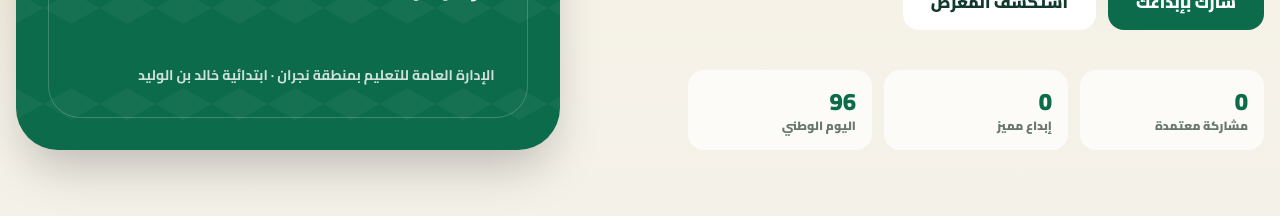
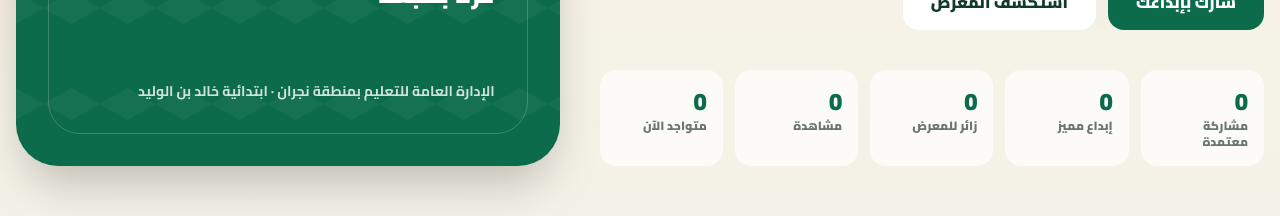
Before and after one commit to 2030kaspersky/Deploy, a React (Vite) app in the folder projects/watan96-clean-v2/: page / in a window 1280 px wide. Shown: the part 429-645 px from the top of the page. Built offline with nearby package versions, Linux system fonts and the light colour scheme; no server answers; the database is empty.

Commit message:
Show live visitor counters on home page

```diff
--- a/projects/watan96-clean-v2/src/Home.tsx
+++ b/projects/watan96-clean-v2/src/Home.tsx
@@ -1,8 +1,8 @@
 import {Sparkles} from 'lucide-react';
-import {Item} from './api';
+import {Item,PublicAnalytics} from './api';
 import {Card,Empty,Stat} from './ui';
 
-export function Home({count,featured,go,open}:{count:number;featured:Item[];go:(v:'home'|'submit'|'gallery'|'admin')=>void;open:(i:Item)=>void}){
+export function Home({count,featured,go,open,analytics}:{count:number;featured:Item[];go:(v:'home'|'submit'|'gallery'|'admin')=>void;open:(i:Item)=>void;analytics:PublicAnalytics}){
   return <>
     <section className="hero"><div className="mx-auto grid max-w-7xl gap-10 px-4 py-14 lg:grid-cols-[1.1fr_.9fr] lg:py-20">
       <div>
@@ -10,7 +10,7 @@ export function Home({count,featured,go,open}:{count:number;featured:Item[];go:(
         <h1 className="text-5xl font-black leading-tight md:text-7xl">وطن <span className="text-[#0c6b4b]">نبدع</span> له</h1>
         <p className="mt-5 max-w-2xl text-lg font-bold leading-9 text-[#52675d]">معرض رقمي تفاعلي يحتفي بإبداع طلاب ابتدائية خالد بن الوليد بمناسبة اليوم الوطني السعودي 96.</p>
         <div className="mt-8 flex gap-3"><button onClick={()=>go('submit')} className="rounded-2xl bg-[#0c6b4b] px-7 py-4 font-black text-white">شارك بإبداعك</button><button onClick={()=>go('gallery')} className="rounded-2xl bg-white px-7 py-4 font-black">استكشف المعرض</button></div>
-        <div className="mt-10 grid max-w-xl grid-cols-3 gap-3"><Stat n={count} t="مشاركة معتمدة"/><Stat n={featured.length} t="إبداع مميز"/><Stat n={96} t="اليوم الوطني"/></div>
+        <div className="mt-10 grid max-w-2xl grid-cols-2 gap-3 sm:grid-cols-5"><Stat n={count} t="مشاركة معتمدة"/><Stat n={featured.length} t="إبداع مميز"/><Stat n={analytics.total_visitors} t="زائر للمعرض"/><Stat n={analytics.total_pageviews} t="مشاهدة"/><Stat n={analytics.online_now} t="متواجد الآن"/></div>
       </div>
       <div className="relative min-h-[390px] rounded-[42px] bg-[#0c6b4b] p-8 text-white shadow-2xl">
         <div className="pattern absolute inset-0 opacity-20"/>
```
